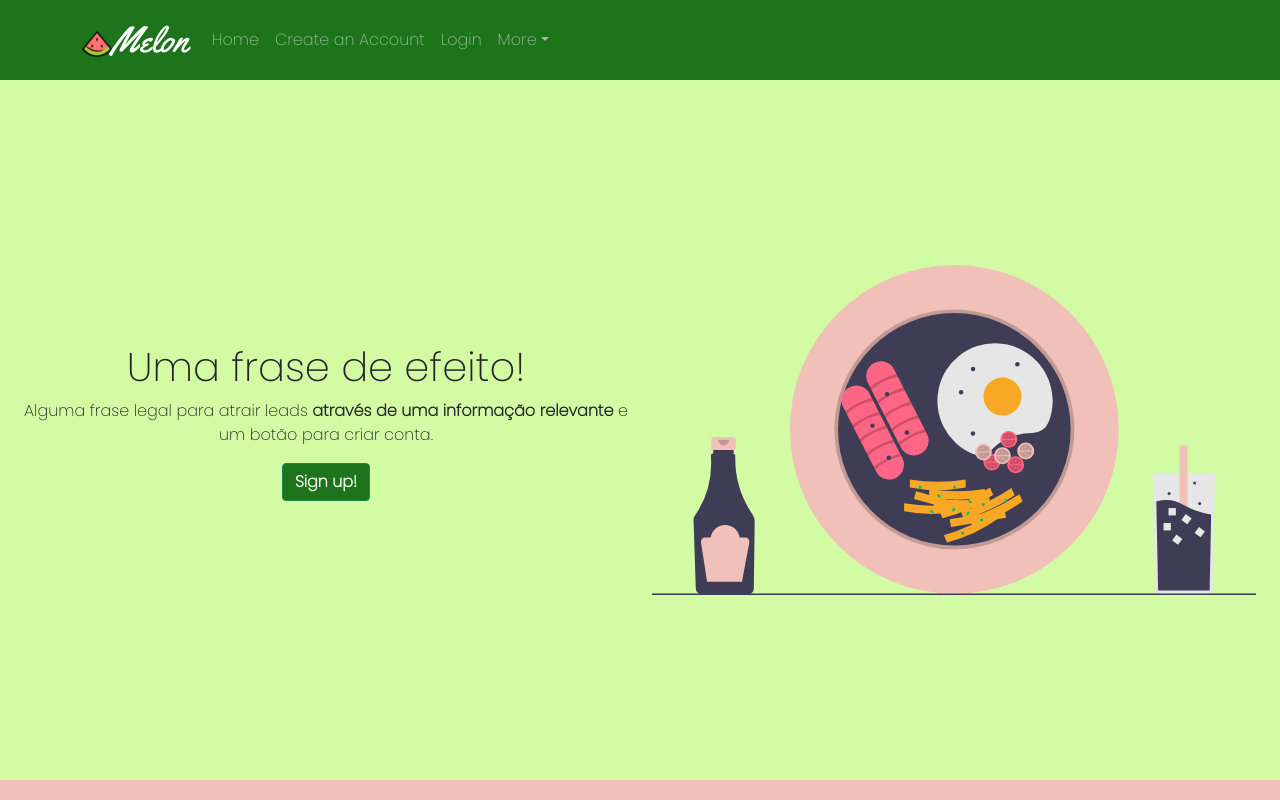
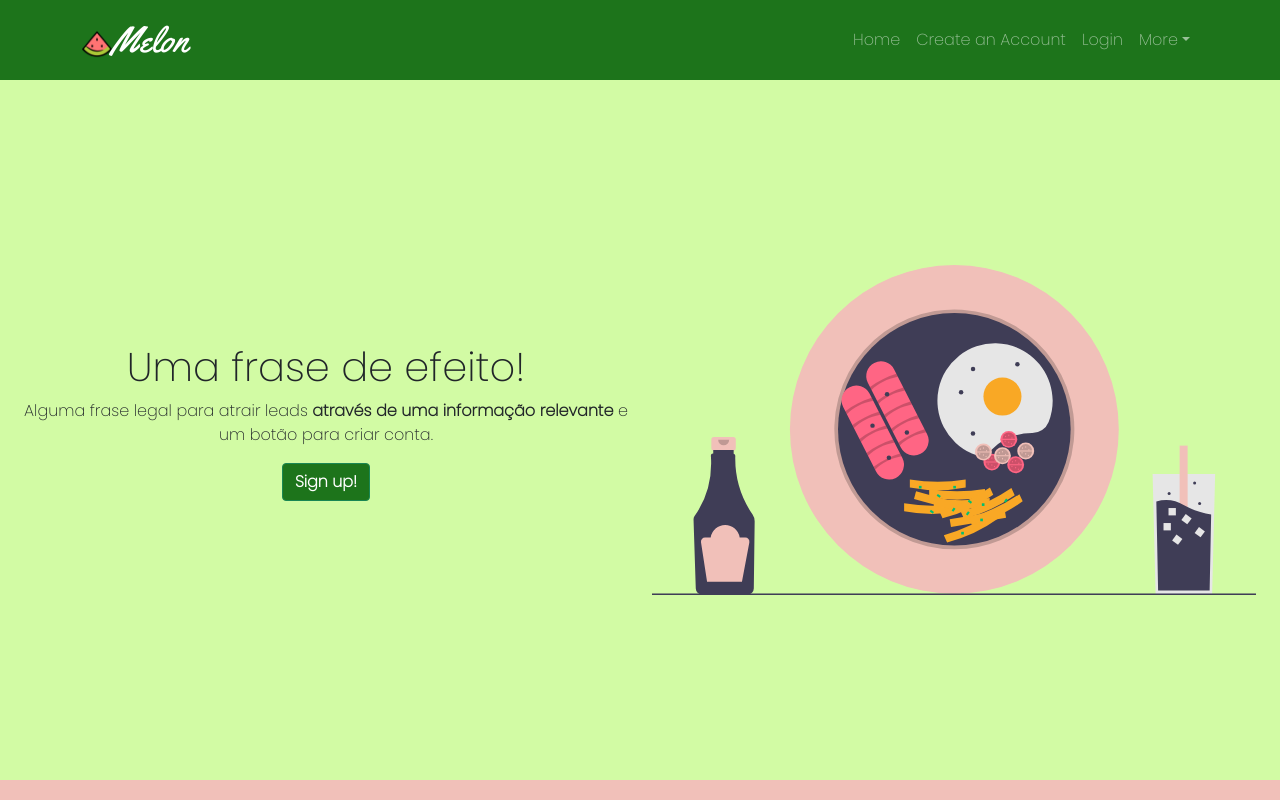
Before and after one commit to augustomolke/deliveryapp_app, a React (Create React App) app: page / in a window 1280 px wide. Shown: the top 800 px of the page. Built offline with nearby package versions, Linux system fonts and the light colour scheme.

Commit message:
align nav bar

```diff
--- a/src/App.css
+++ b/src/App.css
@@ -56,3 +56,7 @@
   text-align: center;
   padding: 24px 24px;
 }
+
+.collapse {
+  justify-content: flex-end;
+}
--- a/src/components/Nave.js
+++ b/src/components/Nave.js
@@ -25,7 +25,7 @@ const Nave = ({ authStatus, handleLogout, handleLogin }) => {
         </Navbar.Brand>
         <Navbar.Toggle aria-controls="basic-navbar-nav" />
         <Navbar.Collapse id="basic-navbar-nav">
-          <Nav className="me-auto">
+          <Nav className="ml-auto">
             <Nav.Link as={Link} to="/">
               Home
             </Nav.Link>
@@ -54,7 +54,7 @@ const Nave = ({ authStatus, handleLogout, handleLogin }) => {
         </Navbar.Brand>
         <Navbar.Toggle aria-controls="basic-navbar-nav" />
         <Navbar.Collapse id="basic-navbar-nav">
-          <Nav className="me-auto">
+          <Nav className="ml-auto">
             <Nav.Link as={Link} to="/">
               Home
             </Nav.Link>
```
